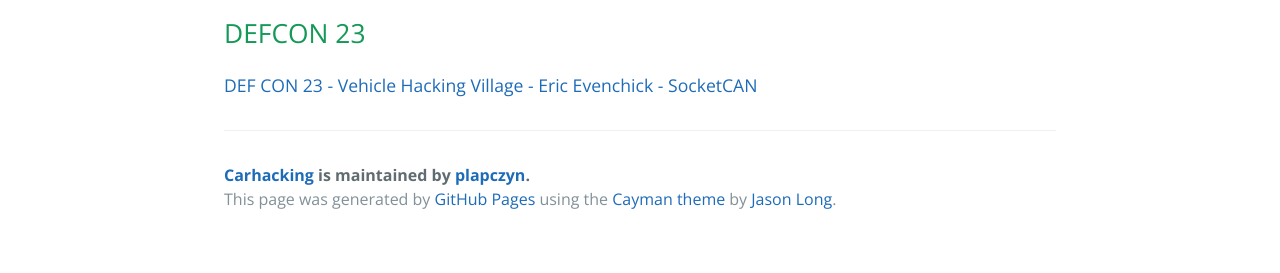
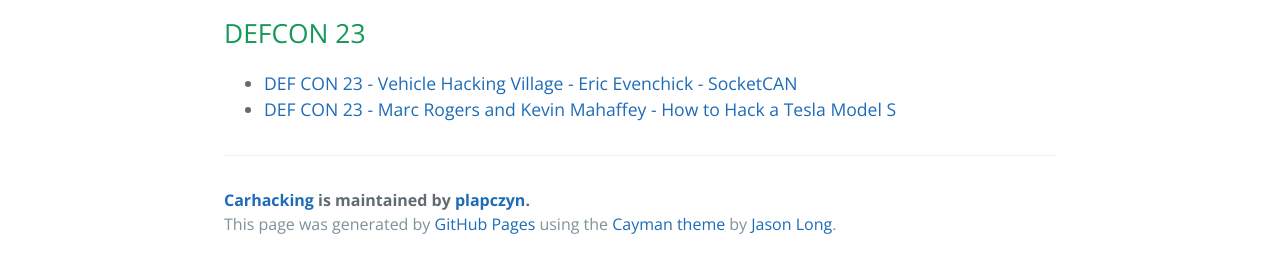
Before and after one commit to plapczyn/carhacking, a plain HTML site: page index.html in a window 1280 px wide. Shown: the part 485-758 px from the top of the page. Drawn offline with nearby package versions, Linux system fonts and the light colour scheme.

Commit message:
Create master branch via GitHub

```diff
--- a/index.html
+++ b/index.html
@@ -25,7 +25,10 @@
 <h2>
 <a id="defcon-23" class="anchor" href="#defcon-23" aria-hidden="true"><span aria-hidden="true" class="octicon octicon-link"></span></a>DEFCON 23</h2>
 
-<p><a href="https://www.youtube.com/watch?v=Ym8xFGO0llY"> DEF CON 23 - Vehicle Hacking Village - Eric Evenchick - SocketCAN</a></p>
+<ul>
+<li><a href="https://www.youtube.com/watch?v=Ym8xFGO0llY"> DEF CON 23 - Vehicle Hacking Village - Eric Evenchick - SocketCAN</a></li>
+<li><a href="https://www.youtube.com/watch?v=KX_0c9R4Fng">DEF CON 23 - Marc Rogers and Kevin Mahaffey - How to Hack a Tesla Model S</a></li>
+</ul>
 
       <footer class="site-footer">
         <span class="site-footer-owner"><a href="https://github.com/plapczyn/carhacking">Carhacking</a> is maintained by <a href="https://github.com/plapczyn">plapczyn</a>.</span>
--- a/params.json
+++ b/params.json
@@ -1,6 +1,6 @@
 {
   "name": "Carhacking",
   "tagline": "A list of car hacking resources.",
-  "body": "# Videos\r\n\r\n## DEFCON 23\r\n\r\n[ DEF CON 23 - Vehicle Hacking Village - Eric Evenchick - SocketCAN](https://www.youtube.com/watch?v=Ym8xFGO0llY)\r\n\r\n\r\n\r\n",
+  "body": "# Videos\r\n\r\n## DEFCON 23\r\n\r\n* [ DEF CON 23 - Vehicle Hacking Village - Eric Evenchick - SocketCAN](https://www.youtube.com/watch?v=Ym8xFGO0llY)\r\n* [DEF CON 23 - Marc Rogers and Kevin Mahaffey - How to Hack a Tesla Model S](https://www.youtube.com/watch?v=KX_0c9R4Fng)\r\n\r\n\r\n\r\n",
   "note": "Don't delete this file! It's used internally to help with page regeneration."
 }
```
